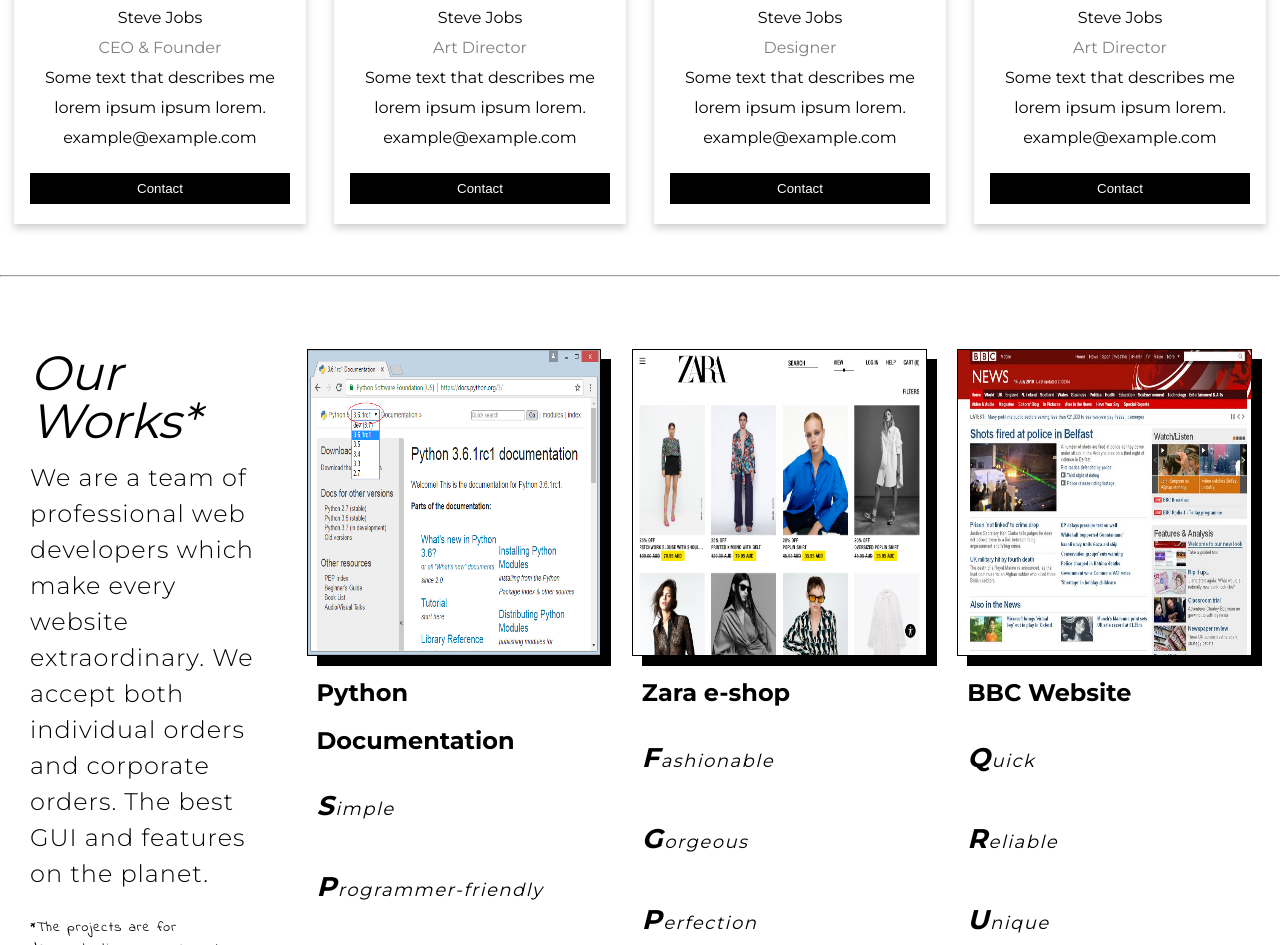
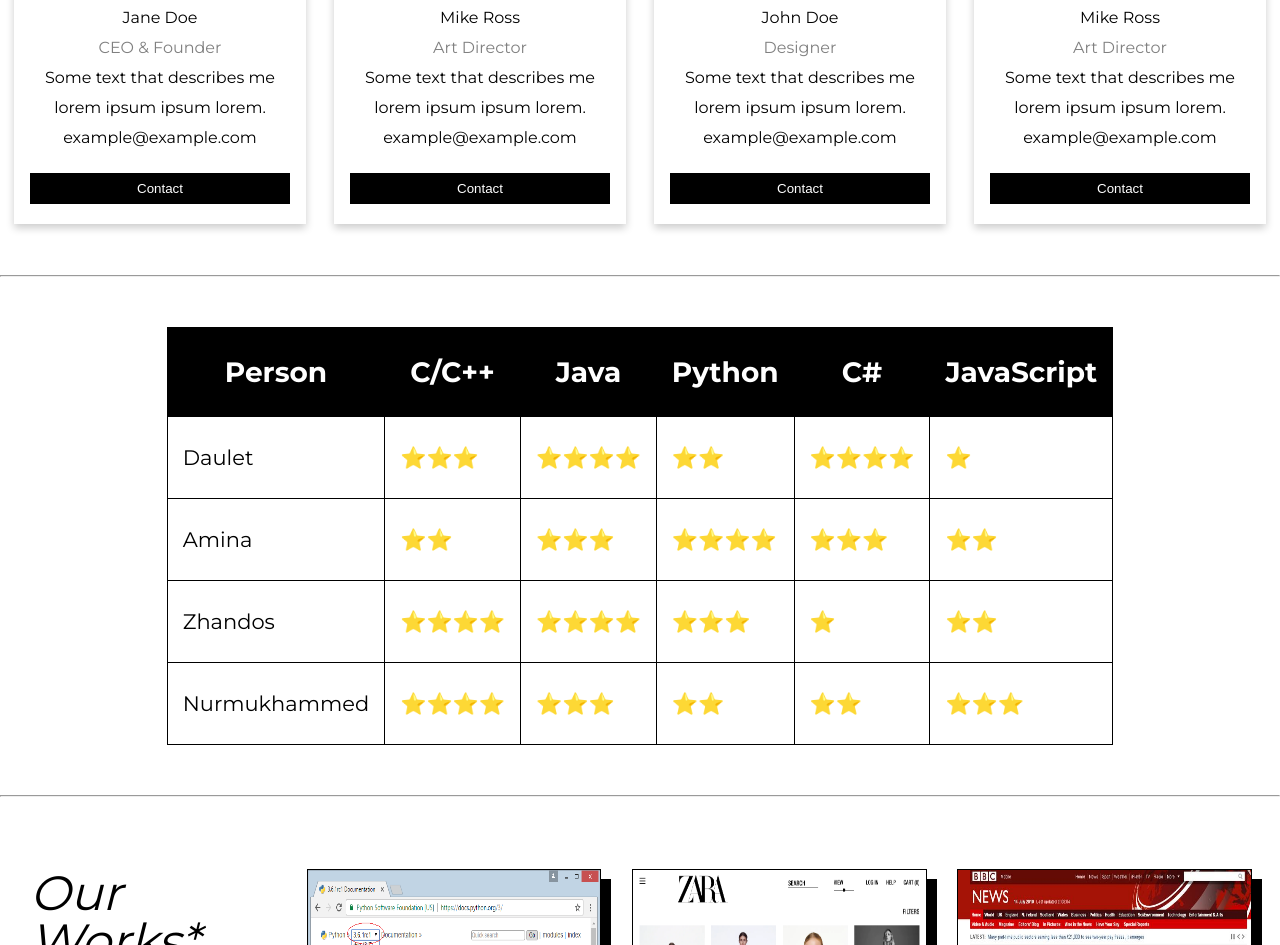
Before and after one commit to nuromirzak/web-project-2-trimester, a plain HTML site: page index.html in a window 1280 px wide. Shown: the part 934-1879 px from the top of the page. Drawn offline with Linux system fonts and the light colour scheme.

Commit message:
feat: add skills table

```diff
--- a/css/page.css
+++ b/css/page.css
@@ -111,6 +111,52 @@ html {
 
 
 /* End Members */
+
+
+/* Start Skills */
+
+.skills {
+    display: flex;
+    margin: 50px auto;
+    justify-content: center;
+    align-items: center;
+}
+
+.skills table,
+th,
+td {
+    border: 1px solid black;
+    border-collapse: collapse;
+    overflow: hidden;
+}
+
+th,
+td {
+    padding: 30px 15px;
+}
+
+td {
+    font-size: 21px;
+}
+
+th {
+    font-weight: 700;
+    font-size: 28px;
+    background-color: black;
+    color: white;
+}
+
+th:hover {
+    background-color: white;
+    color: #000;
+}
+
+td:hover {
+    background-color: goldenrod;
+}
+
+
+/* End Skills */
 
 
 /* Start Works */
--- a/index.html
+++ b/index.html
@@ -33,7 +33,7 @@
                 <div class="card">
                     <img src="imgs/paul.jpg" alt="Jane" style="width:100%">
                     <div class="container">
-                        <h2>Steve Jobs</h2>
+                        <h2>Jane Doe</h2>
                         <p class="title">CEO & Founder</p>
                         <p>Some text that describes me lorem ipsum ipsum lorem.</p>
                         <p>example@example.com</p>
@@ -46,7 +46,7 @@
                 <div class="card">
                     <img src="imgs/paul.jpg" alt="Mike" style="width:100%">
                     <div class="container">
-                        <h2>Steve Jobs</h2>
+                        <h2>Mike Ross</h2>
                         <p class="title">Art Director</p>
                         <p>Some text that describes me lorem ipsum ipsum lorem.</p>
                         <p>example@example.com</p>
@@ -59,7 +59,7 @@
                 <div class="card">
                     <img src="imgs/paul.jpg" alt="John" style="width:100%">
                     <div class="container">
-                        <h2>Steve Jobs</h2>
+                        <h2>John Doe</h2>
                         <p class="title">Designer</p>
                         <p>Some text that describes me lorem ipsum ipsum lorem.</p>
                         <p>example@example.com</p>
@@ -72,7 +72,7 @@
                 <div class="card">
                     <img src="imgs/paul.jpg" alt="Mike" style="width:100%">
                     <div class="container">
-                        <h2>Steve Jobs</h2>
+                        <h2>Mike Ross</h2>
                         <p class="title">Art Director</p>
                         <p>Some text that describes me lorem ipsum ipsum lorem.</p>
                         <p>example@example.com</p>
@@ -84,6 +84,60 @@
         </div>
     </div>
     <!-- End Members -->
+
+    <hr>
+
+
+    <!-- Start Skills -->
+
+    <div class="skills">
+        <table>
+            <tbody>
+                <tr>
+                    <th>Person</th>
+                    <th>C/C++</th>
+                    <th>Java</th>
+                    <th>Python</th>
+                    <th>C#</th>
+                    <th>JavaScript</th>
+                </tr>
+                <tr>
+                    <td>Daulet</td>
+                    <td>⭐⭐⭐</td>
+                    <td>⭐⭐⭐⭐</td>
+                    <td>⭐⭐</td>
+                    <td>⭐⭐⭐⭐</td>
+                    <td>⭐</td>
+                </tr>
+                <tr>
+                    <td>Amina</td>
+                    <td>⭐⭐</td>
+                    <td>⭐⭐⭐</td>
+                    <td>⭐⭐⭐⭐</td>
+                    <td>⭐⭐⭐</td>
+                    <td>⭐⭐</td>
+                </tr>
+                <tr>
+                    <td>Zhandos</td>
+                    <td>⭐⭐⭐⭐</td>
+                    <td>⭐⭐⭐⭐</td>
+                    <td>⭐⭐⭐</td>
+                    <td>⭐</td>
+                    <td>⭐⭐</td>
+                </tr>
+                <tr>
+                    <td>Nurmukhammed</td>
+                    <td>⭐⭐⭐⭐</td>
+                    <td>⭐⭐⭐</td>
+                    <td>⭐⭐</td>
+                    <td>⭐⭐</td>
+                    <td>⭐⭐⭐</td>
+                </tr>
+            </tbody>
+        </table>
+    </div>
+
+    <!-- End Skills -->
 
     <hr>
 
```
